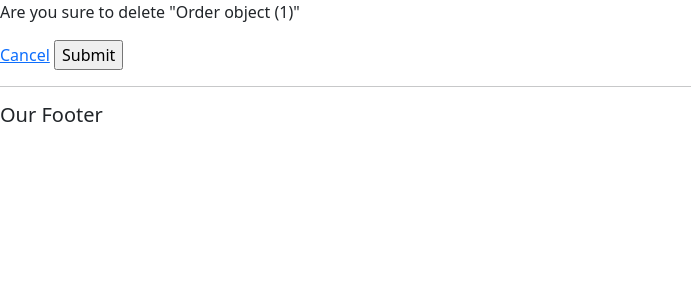
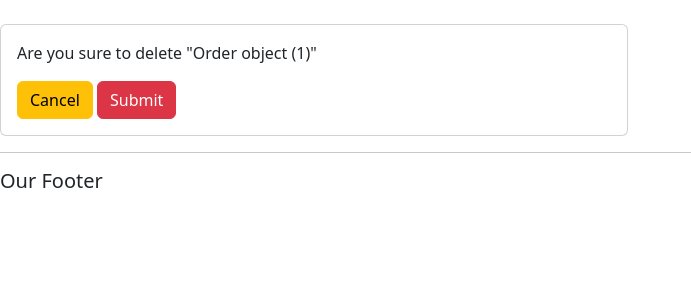
Before and after one commit to johnaljennegalos/Prototype, a Django app: page /delete_order/1/ in a window 1280 px wide. Shown: the part 56-356 px from the top of the page, without its empty margins (0-691 px from the left). Run offline with Django 5.2, Linux system fonts and the light colour scheme; tables that the repository leaves empty hold one stand-in row (values such as "Sample post").

Commit message:
feat: update UI for delete.html

```diff
--- a/accounts/templates/accounts/delete.html
+++ b/accounts/templates/accounts/delete.html
@@ -2,14 +2,24 @@
 {% load static %}
 {% block content %}
 
-<p>Are you sure to delete "{{item}}"</p>
+<br>
+<div class="row">
+    <div class="col-md-6">
+        <div class="card card-body">
 
-<form action="" method="POST">
-    {% csrf_token %}
+            <p>Are you sure to delete "{{item}}"</p>
 
-    <a href="{% url 'home' %}">Cancel</a>
+            <form action="" method="POST">
+                {% csrf_token %}
 
-    <input type="submit" name="confirm">
-</form>
+                <a class="btn btn-warning" href="{% url 'home' %}">Cancel</a>
+
+                <input class="btn btn-danger" type="submit" name="confirm">
+            </form>
+
+        </div>
+    </div>
+</div>
+
 
 {% endblock %}
```
